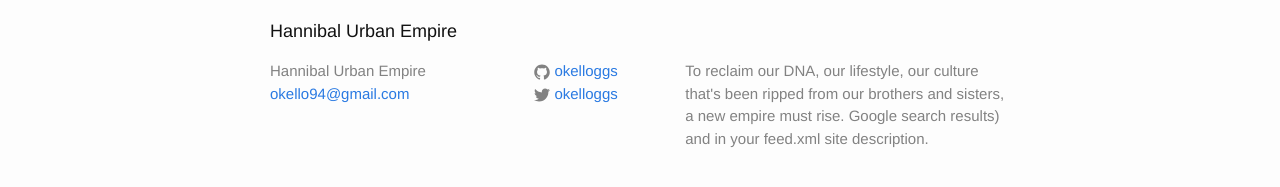
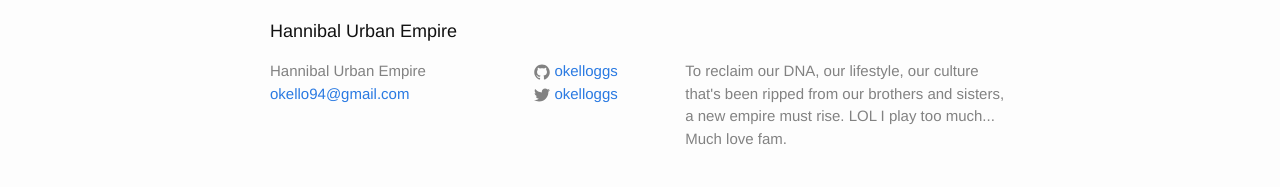
Before and after one commit to okelloggs/okelloggs.github.io, a Jekyll site: the page built from index.html, in a window 1280 px wide. Shown: the part 309-496 px from the top of the page. Built offline with Jekyll 4.4.1, drawn with Linux system fonts in a browser that asks for light colours.

Commit message:
Update _config.yml

```diff
--- a/_config.yml
+++ b/_config.yml
@@ -11,7 +11,7 @@ email: okello94@gmail.com
 description: > # this means to ignore newlines until "baseurl:"
   To reclaim our DNA, our lifestyle, our culture that's been ripped
   from our brothers and sisters, a new empire must rise.
-  Google search results) and in your feed.xml site description.
+  LOL I play too much... Much love fam.
 baseurl: "" # the subpath of your site, e.g. /blog
 url: "http://hannibalurbanempire.com" # the base hostname & protocol for your site
 twitter_username: okelloggs
```
